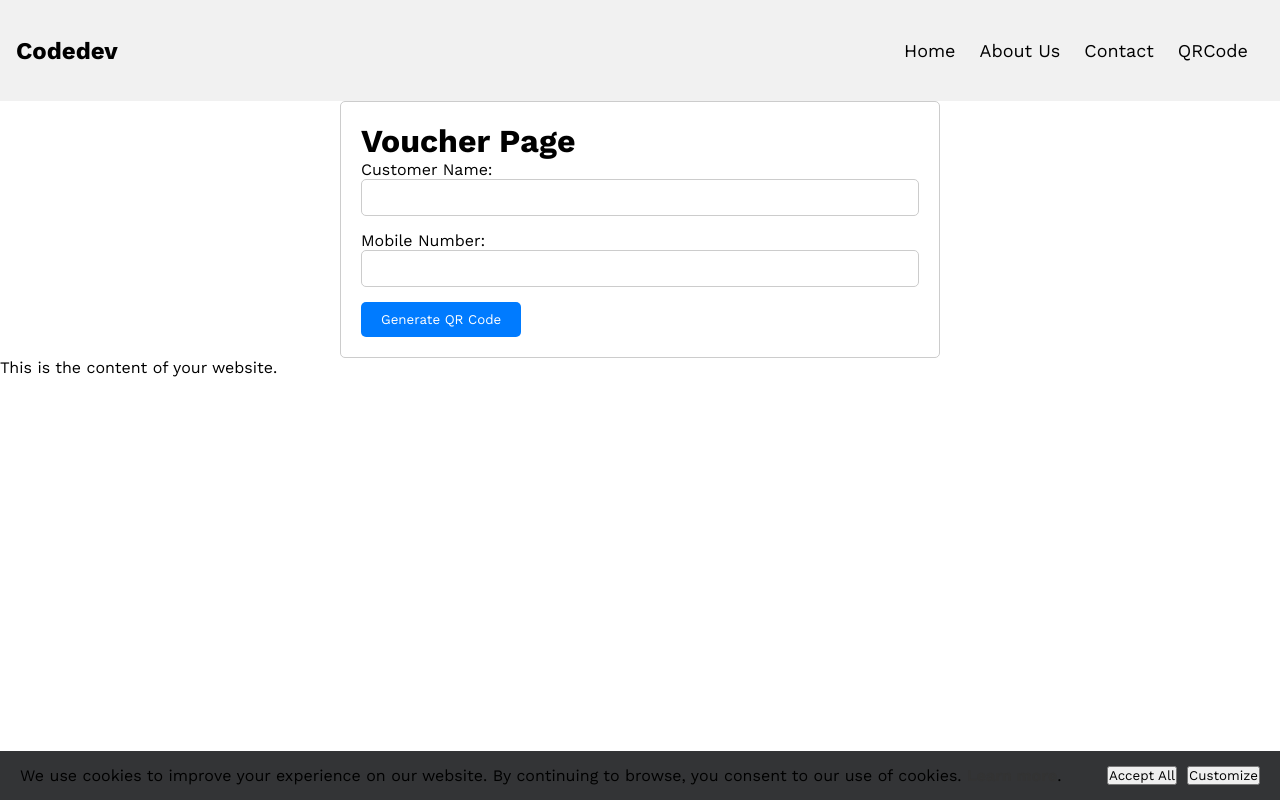
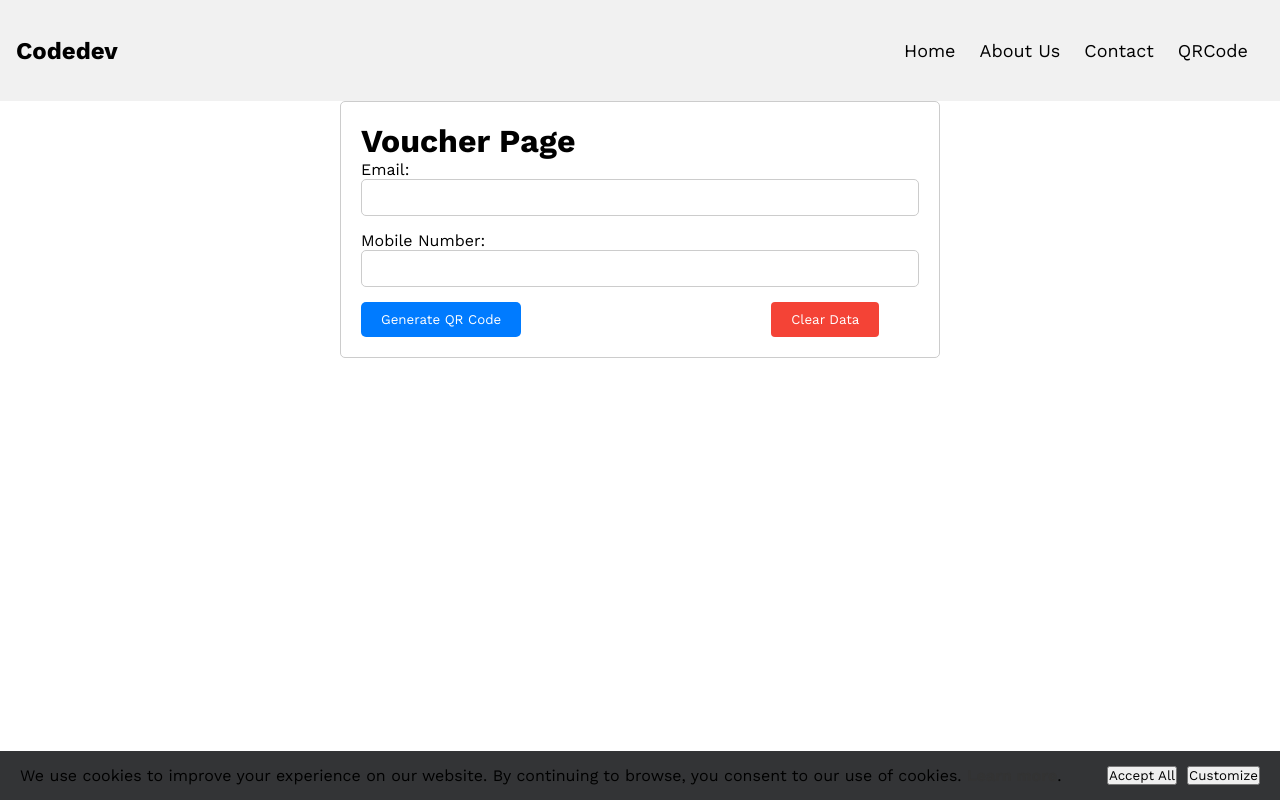
Before and after one commit to sivapradeepmsc/nextjsmenu, a Next.js app: page /QRCodeGenerator in a window 1280 px wide. Built offline with nearby package versions, Linux system fonts and the light colour scheme.

Commit message:
eleven commit

```diff
--- a/components/Navbar.js
+++ b/components/Navbar.js
@@ -21,7 +21,7 @@ const Navbar = () => {
   return (
     <header>
       <nav className={`nav`}>
-        <Link href={"/"} legacyBehavior>
+        <Link href={"#"} legacyBehavior>
           <a>
             <h1 className="logo">Codedev</h1>
           </a>
--- a/pages/CookiesBanner.js
+++ b/pages/CookiesBanner.js
@@ -36,9 +36,7 @@ function CookiesBanner() {
           </div>
         </div>
       )}
-      <div className={styles.content}>
-        <p>This is the content of your website.</p>
-      </div>
+
     </div>
   );
 }
--- a/pages/QRCodeGenerator.js
+++ b/pages/QRCodeGenerator.js
@@ -1,45 +1,106 @@
-// pages/voucher.js
-
 import React, { useState } from 'react';
 import QRCode from 'react-qr-code';
 import styles from './voucher.module.css';
+import { useRouter } from 'next/router';
 
 const VoucherPage = () => {
-  const [customerName, setCustomerName] = useState('');
+  const router = useRouter();
+  const { expired } = router.query;
+  const [email, setEmail] = useState('');
   const [mobileNumber, setMobileNumber] = useState('');
   const [qrCodeData, setQRCodeData] = useState('');
+  const [isExpired, setIsExpired] = useState(false); // New state to track voucher expiry
+  const [errorMessage, setErrorMessage] = useState(''); // State to hold error message
 
-  const generateQRCodeData = () => {
-    const data = `${customerName} - ${mobileNumber}`;
+  const vouchernumber = `D70571`;
+
+  const generateQRCodeData = async () => {
+    if (!email || !mobileNumber) {
+      alert('Please enter both email and mobile number');
+      return;
+    }
+
+    try {
+      const response = await fetch('/api/voucher', {
+        method: 'POST',
+        headers: {
+          'Content-Type': 'application/json',
+        },
+        body: JSON.stringify({ email, mobileNumber, vouchernumber }),
+      });
+
+      const data = await response.json();
+
+      if (response.ok) {
+        if (!data.expired) {
           setQRCodeData(data);
+        } else {
+          setErrorMessage('Voucher already expired'); // Set error message
+          setIsExpired(true); // Set expiration status
+        }
+      } else {
+        console.error('Failed to insert data');
+      }
+    } catch (error) {
+      console.error('Error inserting data:', error);
+    }
+  };
+
+  const clearData = () => {
+    setEmail('');
+    setMobileNumber('');
+    setQRCodeData('');
+    setIsExpired(false); // Reset expiration status
+    setErrorMessage(''); // Clear error message
+  };
+
+  const handleChangeMobileNumber = (e) => {
+    const value = e.target.value;
+    const numericValue = value.replace(/\D/g, '');
+    setMobileNumber(numericValue);
+  };
+
+  const handleChangeEmail = (e) => {
+    const value = e.target.value;
+    setEmail(value);
   };
 
   return (
     <div className={styles.container}>
       <h1>Voucher Page</h1>
+      {errorMessage && <div>{errorMessage}</div>}
+      {isExpired ? null : (
+        <>
           <div>
-      <label className={styles.label}>Customer Name:</label>
+            <label className={styles.label}>Email:</label>
             <input
-          type="text"
-          value={customerName}
-          onChange={(e) => setCustomerName(e.target.value)}
+              type="email"
+              value={email}
+              onChange={handleChangeEmail}
               className={styles.input}
+              required
             />
           </div>
           <div>
             <label className={styles.label}>Mobile Number:</label>
             <input
-          type="text"
+              type="tel"
               value={mobileNumber}
-          onChange={(e) => setMobileNumber(e.target.value)}
+              onChange={handleChangeMobileNumber}
               className={styles.input}
-
             />
           </div>
-      <button onClick={generateQRCodeData}  className={styles.button}>Generate QR Code</button>
+        </>
+      )}
+
+      <button onClick={generateQRCodeData} className={styles.button}>
+        Generate QR Code
+      </button>
+      <button onClick={clearData} className={styles.clearButton}>
+        Clear Data
+      </button>
       {qrCodeData && <QRCode value={qrCodeData} className={styles.qrcode} />}
     </div>
-
 
   );
 };
--- /dev/null
+++ b/pages/api/voucher.js
@@ -0,0 +1,77 @@
+import db from '../db'; // Import your DB configuration
+import { useRouter } from 'next/router';
+
+
+
+export const config = {
+  api: {
+    externalResolver: true,
+  },
+};
+
+export default async function handler(req, res) {
+  if (req.method === 'POST') {
+    try {
+      const { email, mobileNumber, vouchernumber } = req.body;
+
+      // Validate email, mobile number, and voucher number
+      if (!email || !mobileNumber) {
+        return res.status(400).json({ message: 'Please provide email and mobile number' });
+      }
+
+      // Check if the voucher is expired
+      const selectQuery = 'SELECT voucherstartdate, expirydate FROM voucherdetails WHERE vouchernumber = ?';
+      db.query(selectQuery, [vouchernumber], (error, results, fields) => {
+        if (error) {
+          console.error('Error checking voucher expiry:', error);
+          return res.status(500).json({ message: 'Error checking voucher expiry' });
+        }
+
+        if (results.length > 0) {
+          const { voucherstartdate, expirydate } = results[0];
+          const currentDate = new Date();
+
+          // Check if the expiry date is in the past
+        if (new Date(expirydate) < currentDate) {
+  console.log('Voucher already expired');
+ // router.push('/QRCodeGenerator?expired=true&message=Voucher already expired');
+   return res.status(400).json({ message: 'Voucher already expired', expired: true });
+} else {
+            // Proceed to check if the record already exists
+            const selectRecordQuery = 'SELECT * FROM voucherrecord WHERE email = ? OR mobileNumber = ?';
+            db.query(selectRecordQuery, [email, mobileNumber], (error, results, fields) => {
+              if (error) {
+                console.error('Error checking existing records:', error);
+                return res.status(500).json({ message: 'Error checking existing records' });
+              }
+
+              if (results.length > 0) {
+                console.log('Record already exists');
+                return res.status(400).json({ message: 'Record already exists' });
+              } else {
+
+                // Insert data into the database
+                const insertQuery = 'INSERT INTO voucherrecord (email, mobileNumber, vouchernumber) VALUES (?, ?, ?)';
+                db.query(insertQuery, [email, mobileNumber, vouchernumber], (error, results, fields) => {
+                  if (error) {
+                    console.error('Error inserting data:', error);
+                    return res.status(500).json({ message: 'Error inserting data' });
+                  }
+                  return res.status(201).json({ message: 'Data inserted successfully' });
+                });
+              }
+            });
+          }
+        } else {
+          console.log('No voucher found');
+          return res.status(400).json({ message: 'No voucher found' });
+        }
+      });
+    } catch (error) {
+      console.error('Error handling request:', error);
+      return res.status(500).json({ message: 'Server error' });
+    }
+  } else {
+    return res.status(405).json({ message: 'Method not allowed' });
+  }
+}
--- /dev/null
+++ b/pages/db.js
@@ -0,0 +1,22 @@
+const mysql = require('mysql');
+
+const pool = mysql.createPool({
+  connectionLimit: 10, // Adjust as needed
+  host: '10.172.57.122', //hostname
+  port: '3306', //mysql port
+  user: 'nextjsuser', //mysql user with remote access required
+  password: 'Test@123!',
+  database: 'vouchertest'
+});
+
+// Test the connection
+pool.getConnection((err, connection) => {
+  if (err) {
+    console.error('Error connecting to database:', err);
+    return;
+  }
+  console.log('Connected to MySQL database');
+  connection.release(); // Release the connection
+});
+
+module.exports = pool;
--- a/pages/voucher.module.css
+++ b/pages/voucher.module.css
@@ -6,6 +6,9 @@
     padding: 20px;
     border: 1px solid #ccc;
     border-radius: 5px;
+    justify-content: space-between;
+
+
   }
 
   .label {
@@ -27,8 +30,22 @@
     padding: 10px 20px;
     border-radius: 5px;
     cursor: pointer;
+    margin-right:250px;
   }
 
   .qrcode {
     margin-top: 20px;
   }
+  .clearButton {
+    background-color: #f44336; /* Red color */
+    color: white;
+    border: none;
+    border-radius: 4px;
+    padding: 10px 20px;
+    cursor: pointer;
+    margin-right:0px;
+  }
+
+  .clearButton:hover {
+    background-color: #d32f2f; /* Darker red color on hover */
+  }
```
Also changed, not shown: package.json (+6 -1 lines), 1 other file (tests, documents, lock files or other folders). Lines whose indentation alone changed are shown as unchanged.
